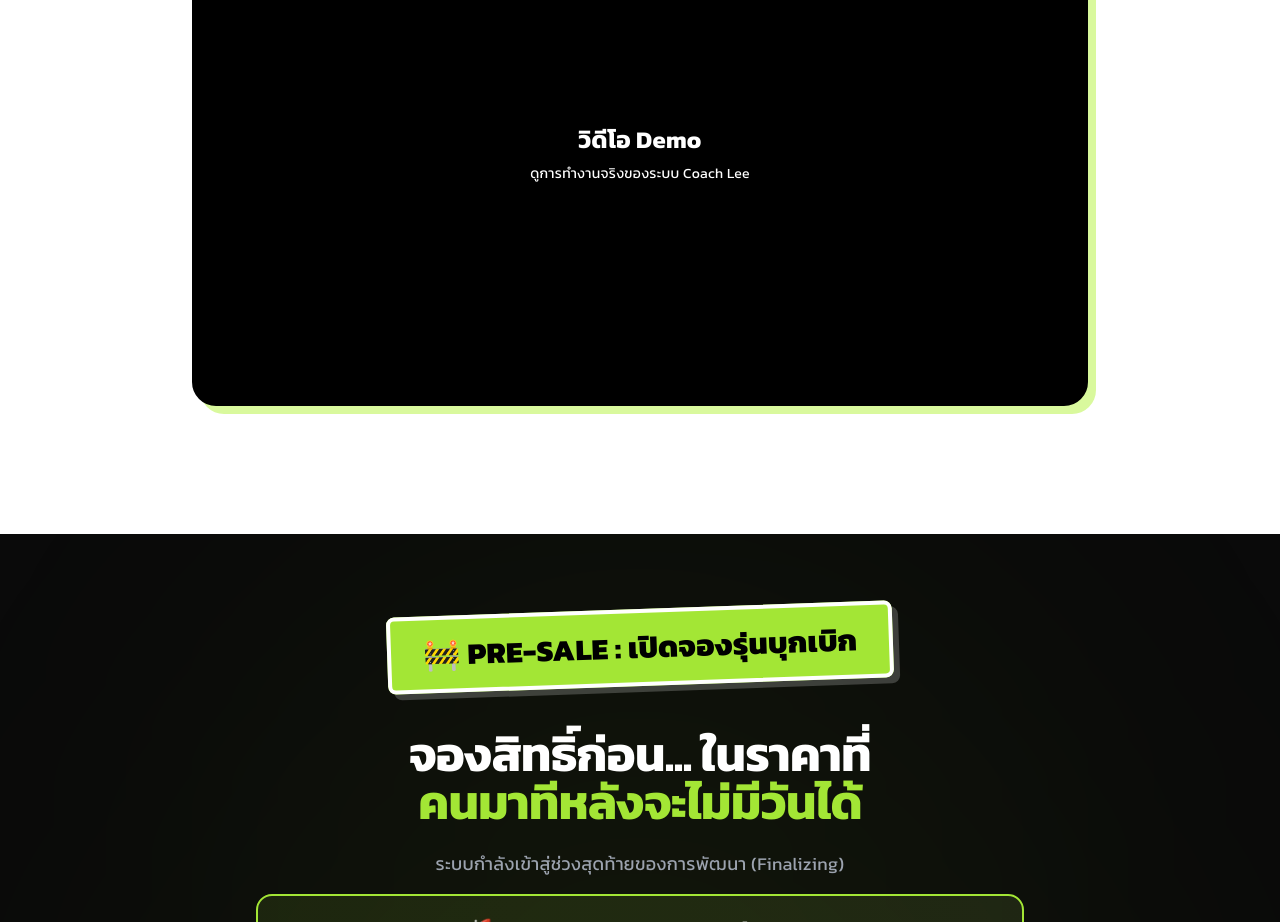
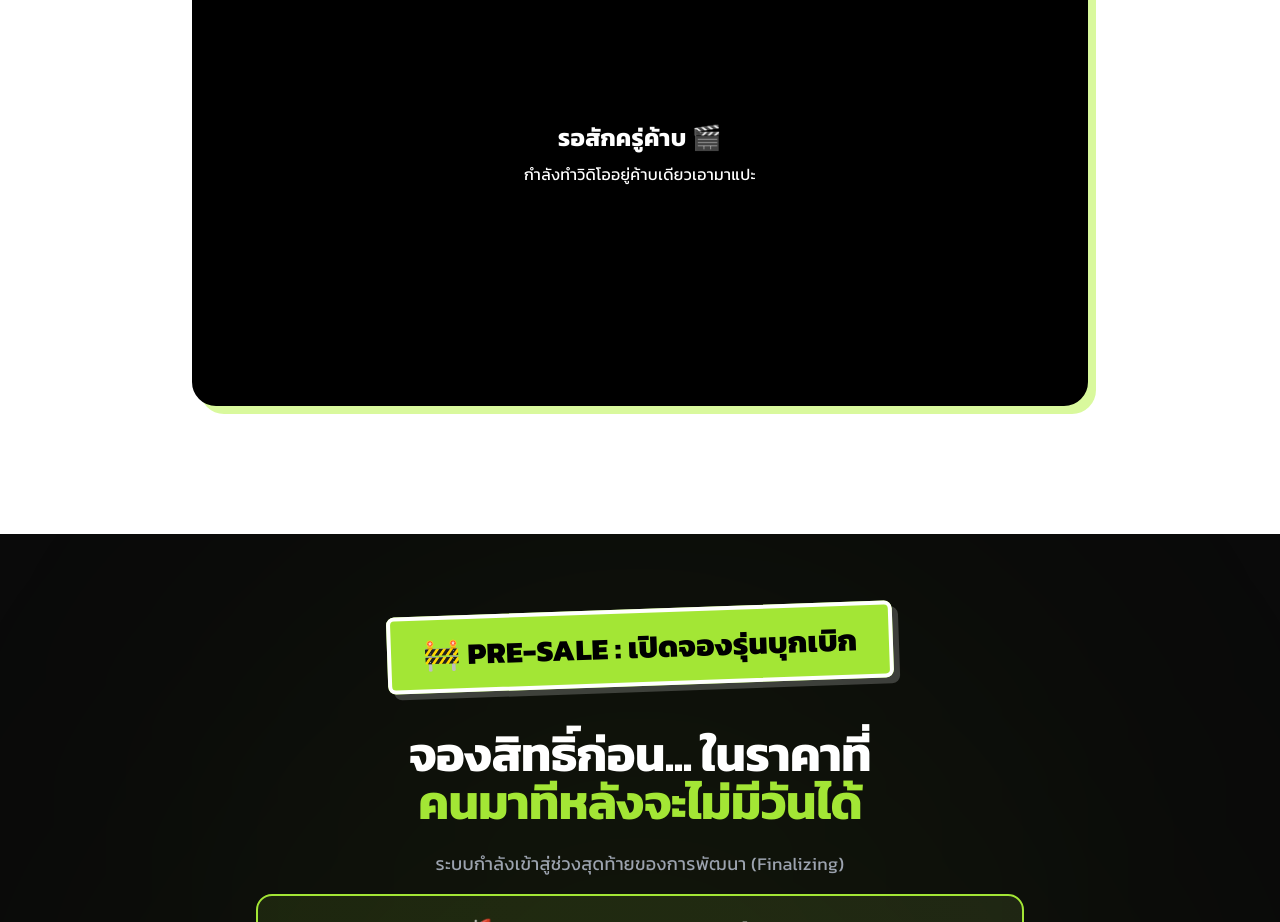
Before and after one commit to nutchanongit/CoachLee, a plain HTML site: page index.html in a window 1280 px wide. Shown: the part 6600-7522 px from the top of the page. Drawn offline with nearby package versions, Linux system fonts and the light colour scheme.

Commit message:
Update message video

```diff
--- a/index.html
+++ b/index.html
@@ -581,9 +581,9 @@
             <!-- Video Placeholder -->
             <div class="max-w-4xl mx-auto">
                 <div class="aspect-video bg-black border-4 border-black rounded-3xl shadow-[8px_8px_0px_0px_rgba(217,249,157,1)] flex items-center justify-center overflow-hidden">
-                    <div class="text-center text-white">
-                        <p class="text-2xl font-bold">วิดีโอ Demo</p>
-                        <p class="text-sm mt-2">ดูการทำงานจริงของระบบ Coach Lee</p>
+                    <div class="text-center text-white px-4">
+                        <p class="text-xl sm:text-2xl font-bold font-kanit">รอสักครู่ค้าบ 🎬</p>
+                        <p class="text-sm sm:text-base mt-2 font-kanit">กำลังทำวิดิโออยู่ค้าบเดียวเอามาแปะ</p>
                     </div>
                 </div>
             </div>
```
